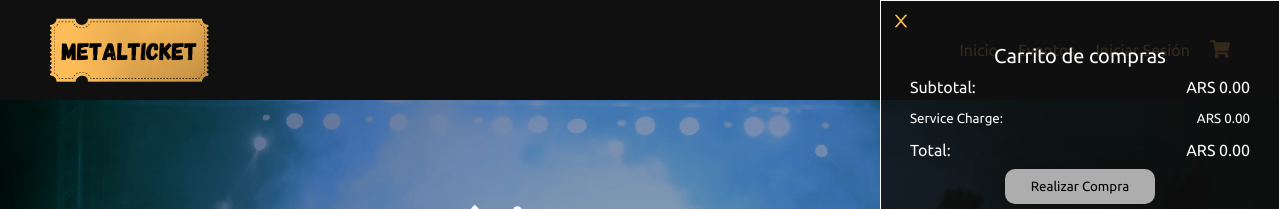
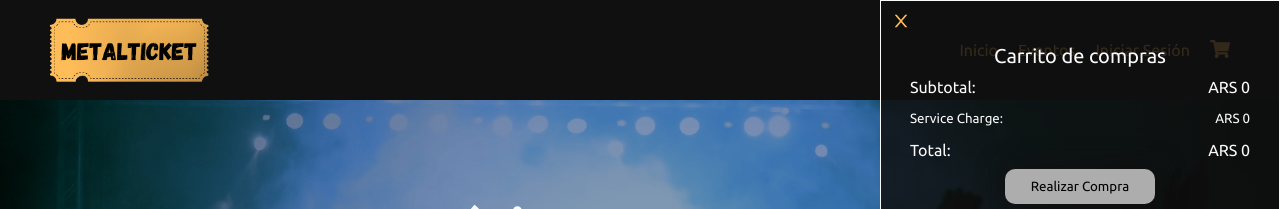
Before and after one commit to manuelvisso/metalticket-react, a React (Vite) app: page / in a window 1280 px wide. Both pictures are taken after a click on the item 1220 px from the left and 50 px from the top of the page. Shown: the top 209 px of the page. Built offline with nearby package versions, Linux system fonts and the light colour scheme.

Commit message:
cart funcionando - avanzar con finalizar la compra

```diff
--- a/src/components/Cart/Cart.jsx
+++ b/src/components/Cart/Cart.jsx
@@ -11,6 +11,14 @@ const Cart = () => {
   const dispatch = useDispatch();
 
   const isCartHidden = useSelector((state) => state.cart.hidden);
+
+  const subTotalAmount = cartItems.reduce((acc, item) => {
+    return (acc += item.price * item.quantity);
+  }, 0);
+
+  const serviceChargeAmount = subTotalAmount * 0.1;
+
+  const totalAmount = subTotalAmount + serviceChargeAmount;
 
   return (
     <div className={isCartHidden ? "cart cart__hidden" : "cart"}>
@@ -41,9 +49,11 @@ const Cart = () => {
           <p>Total:</p>
         </div>
         <div className="cart__pricing__amount">
-          <p className="cart__pricing__subtotal">ARS 0.00</p>
-          <small className="cart__pricing__charge">ARS 0.00</small>
-          <p className="cart__pricing__total">ARS 0.00</p>
+          <p className="cart__pricing__subtotal">ARS {subTotalAmount}</p>
+          <small className="cart__pricing__charge">
+            ARS {serviceChargeAmount}
+          </small>
+          <p className="cart__pricing__total">ARS {totalAmount}</p>
         </div>
       </div>
       <div className="cart__button__container">
--- a/src/components/Cart/CartItem.jsx
+++ b/src/components/Cart/CartItem.jsx
@@ -1,12 +1,41 @@
-import React from "react";
+import React, { useState } from "react";
 import { FiMinusSquare, FiPlusSquare, FiTrash2 } from "react-icons/fi";
-import { useDispatch } from "react-redux";
+import { useDispatch, useSelector } from "react-redux";
 import * as cartActions from "../../redux/cart/cart-actions";
 
 import "../Cart/Cart.scss";
 
 const CartItem = ({ img, artist, city, date, price, qty, id }) => {
   const dispatch = useDispatch();
+
+  const { cartItems } = useSelector((state) => state.cart);
+  console.log(cartItems);
+
+  const increaseQuantity = () =>
+    dispatch(
+      cartActions.addCartItem({
+        img,
+        artist,
+        city,
+        date,
+        price,
+        qty,
+        id,
+      })
+    );
+
+  const decreaseQuantity = () =>
+    dispatch(
+      cartActions.subtractCartItem({
+        img,
+        artist,
+        city,
+        date,
+        price,
+        qty,
+        id,
+      })
+    );
 
   return (
     <div className="cart__render__container">
@@ -25,17 +54,17 @@ const CartItem = ({ img, artist, city, date, price, qty, id }) => {
           <p className="cart__item__city">{city}</p>
           <p className="cart__item__date">{date}</p>
           <div className="cart__qty__container">
-            <button className="cart__qty__minus">
+            <button className="cart__qty__minus" onClick={decreaseQuantity}>
               <FiMinusSquare color="#ffbe5c" size="20px" />
             </button>
             <p className="cart__qty">{qty}</p>
-            <button className="cart__qty__plus">
+            <button className="cart__qty__plus" onClick={increaseQuantity}>
               <FiPlusSquare color="#ffbe5c" size="20px" />
             </button>
           </div>
         </div>
         <div>
-          <p className="cart__item__price">ARS {price}</p>
+          <p className="cart__item__price">ARS {price * qty}</p>
         </div>
       </article>
     </div>
--- a/src/redux/cart/cart-actions.jsx
+++ b/src/redux/cart/cart-actions.jsx
@@ -1,4 +1,5 @@
 export const ADD_CART_ITEM = "ADD_CART_ITEM";
+export const SUBTRACT_CART_ITEM = "SUBTRACT_CART_ITEM";
 export const REMOVE_CART_ITEM = "REMOVE_CART_ITEM";
 export const TOGGLE_HIDDEN_CART = "TOGGLE_HIDDEN_CART";
 
@@ -7,6 +8,11 @@ export const addCartItem = (ticket) => ({
   payload: ticket,
 });
 
+export const subtractCartItem = (ticket) => ({
+  type: SUBTRACT_CART_ITEM,
+  payload: ticket,
+});
+
 export const removeCartItem = (id) => ({ type: REMOVE_CART_ITEM, payload: id });
 
 export const toggleHiddenCart = () => ({ type: TOGGLE_HIDDEN_CART });
--- a/src/redux/cart/cart-reducer.jsx
+++ b/src/redux/cart/cart-reducer.jsx
@@ -1,10 +1,11 @@
 import {
   ADD_CART_ITEM,
   REMOVE_CART_ITEM,
+  SUBTRACT_CART_ITEM,
   TOGGLE_HIDDEN_CART,
 } from "./cart-actions";
 
-import { addCartItem, removeCartItem } from "./cart-utils";
+import { addCartItem, removeCartItem, subtractCartItem } from "./cart-utils";
 
 const INITIAL_STATE = {
   cartItems: [],
@@ -17,6 +18,12 @@ const cartReducer = (state = INITIAL_STATE, action) => {
       return {
         ...state,
         cartItems: addCartItem(state.cartItems, action.payload),
+      };
+      break;
+    case SUBTRACT_CART_ITEM:
+      return {
+        ...state,
+        cartItems: subtractCartItem(state.cartItems, action.payload),
       };
       break;
     case REMOVE_CART_ITEM:
--- a/src/redux/cart/cart-utils.jsx
+++ b/src/redux/cart/cart-utils.jsx
@@ -11,6 +11,19 @@ export const addCartItem = (cartItems, ticket) => {
   return [...cartItems, { ...ticket, quantity: 1 }];
 };
 
+export const subtractCartItem = (cartItems, ticket) => {
+  const ticketInCart = cartItems.find((item) => item.id === ticket.id);
+
+  if (ticketInCart.quantity > 1) {
+    return cartItems.map((item) =>
+      item.id === ticketInCart.id
+        ? { ...item, quantity: item.quantity - 1 }
+        : item
+    );
+  }
+  return cartItems.filter((item) => item.id !== ticketInCart.id);
+};
+
 export const removeCartItem = (cartItems, id) => {
   const itemToRemove = cartItems.find((item) => item.id === id);
 
```
